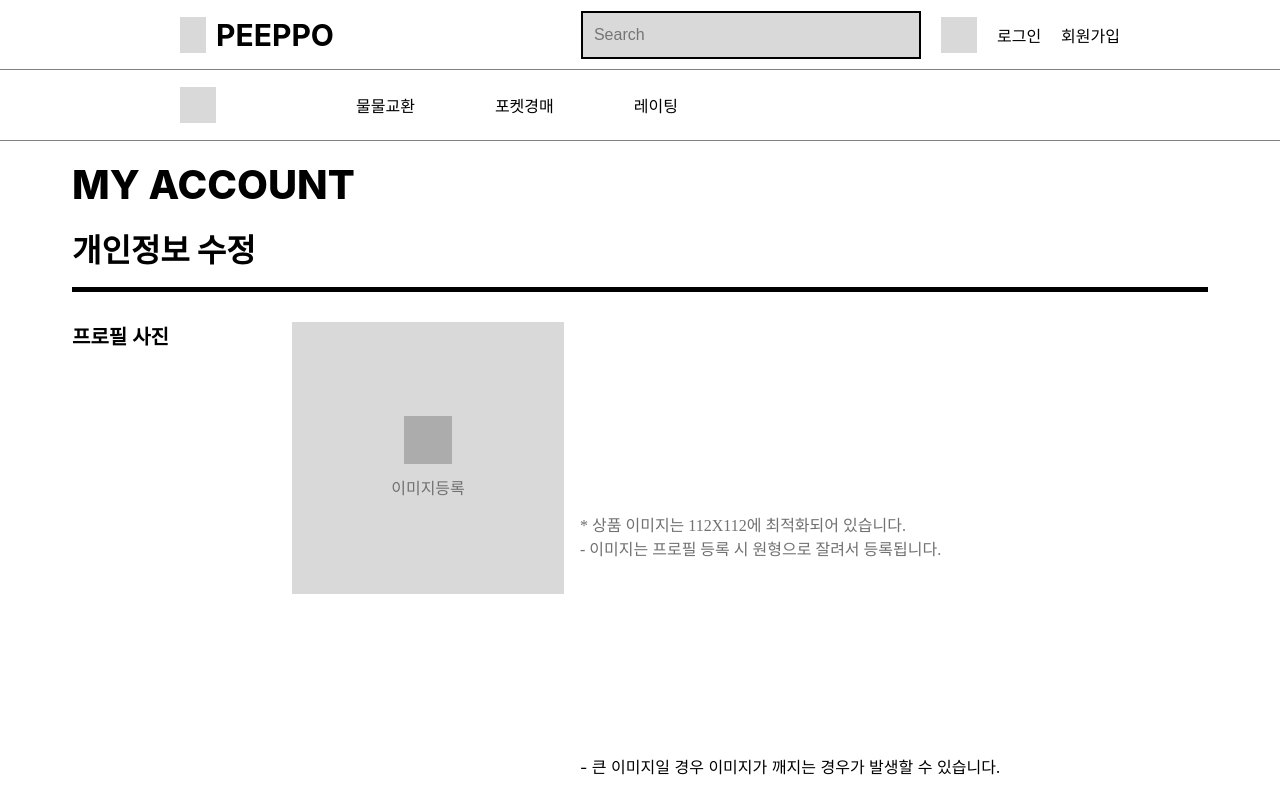
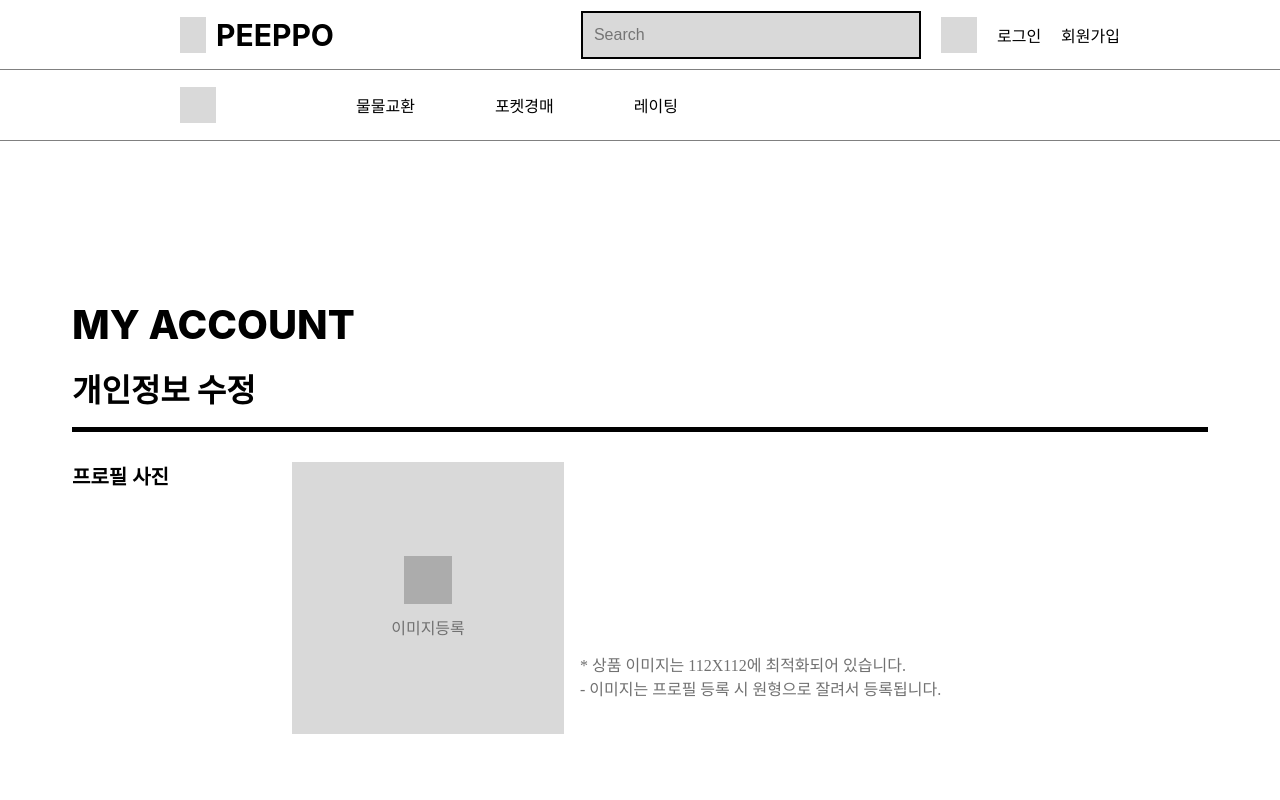
Before and after one commit to ffinal4/front-end, a React (Create React App) app: page /editprofile in a window 1280 px wide. Shown: the top 800 px of the page. Built offline with nearby package versions, Linux system fonts and the light colour scheme; a web font is replaced by a local one.

Commit message:
PEEP-11 <Feat: MainLayout 상단padding 추가

```diff
--- a/src/components/Layout/index.tsx
+++ b/src/components/Layout/index.tsx
@@ -7,7 +7,7 @@ export const StMainLayout = styled.div`
   width: 100%;
   max-width: 1136px;
   margin: 0 auto;
-  padding: 80px 0 100px 0;
+  padding: 220px 0 100px 0;
 
   /* @media screen and (max-width: 1600px) {
     padding: 80px 200px 100px 200px;
```
